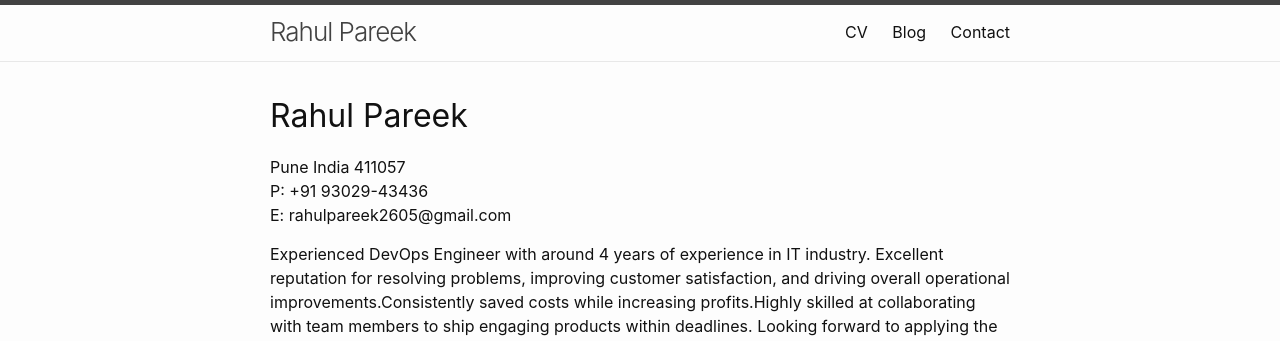
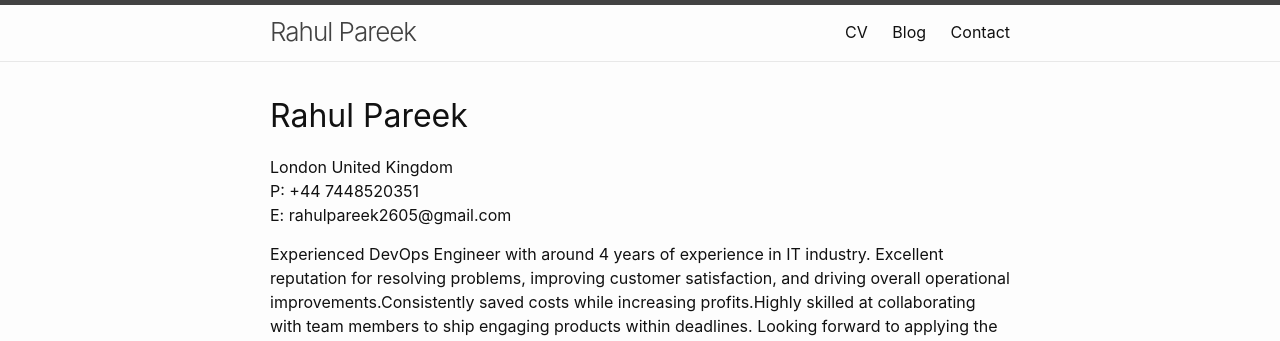
Before and after one commit to rahulpareek4280/website, a Jekyll site: the page built from cv/index.md, in a window 1280 px wide. Shown: the top 341 px of the page. Built offline with Jekyll 4.4.1, drawn with Linux system fonts in a browser that asks for light colours.

Commit message:
Update index.md

```diff
--- a/cv/index.md
+++ b/cv/index.md
@@ -11,8 +11,8 @@ permalink: /cv/
 
 ## Rahul Pareek
 
-Pune India 411057
-P: +91 93029-43436
+London United Kingdom
+P: +44 7448520351
 E: rahulpareek2605@gmail.com
 
 Experienced DevOps Engineer with around 4 years of experience in IT industry. Excellent reputation for resolving problems, improving customer satisfaction, and driving overall operational improvements.Consistently saved costs while increasing profits.Highly skilled at collaborating with team members to ship engaging products within deadlines. Looking forward to applying the acquired gamut of skills in a challenging role.
```
